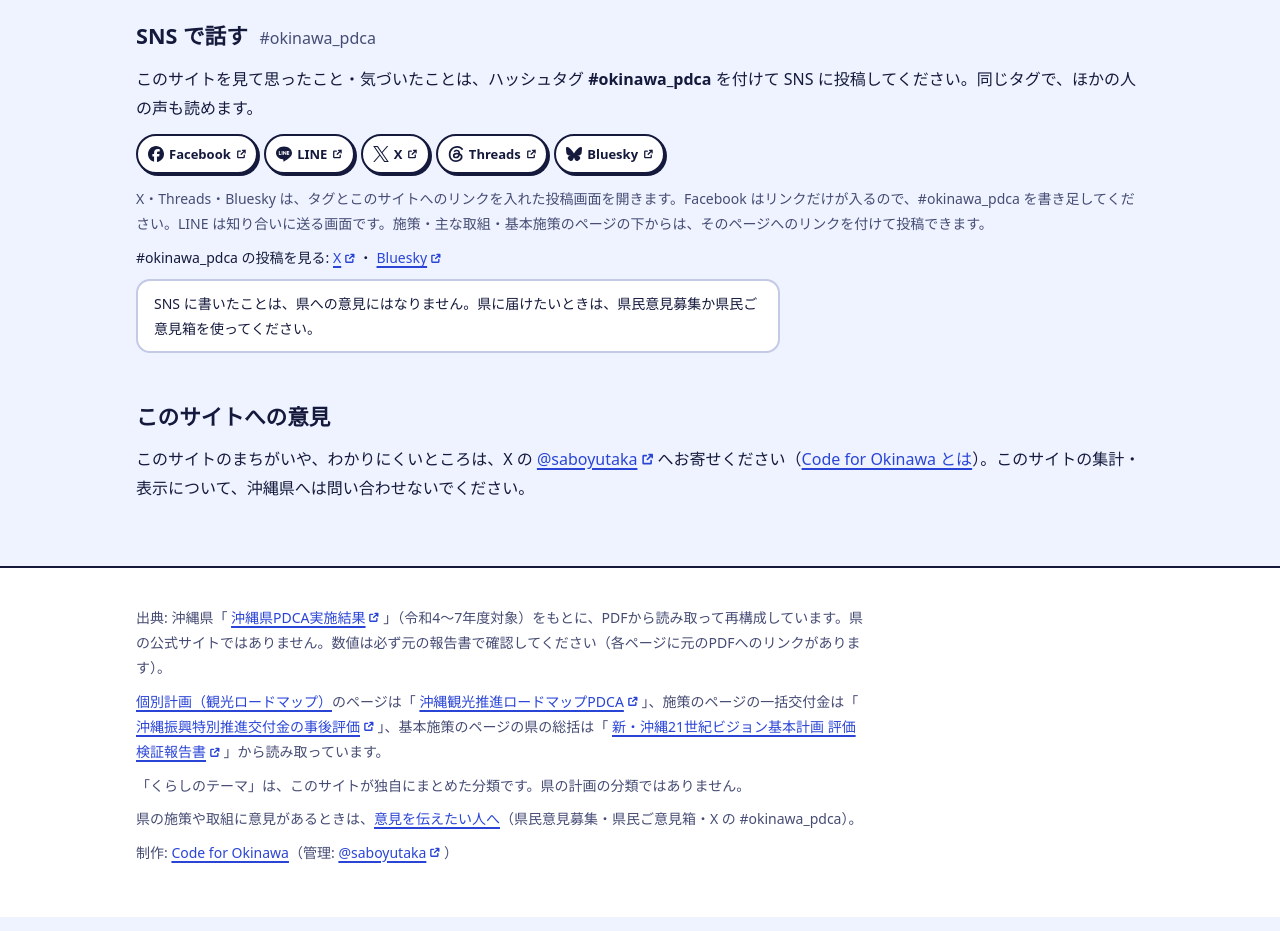
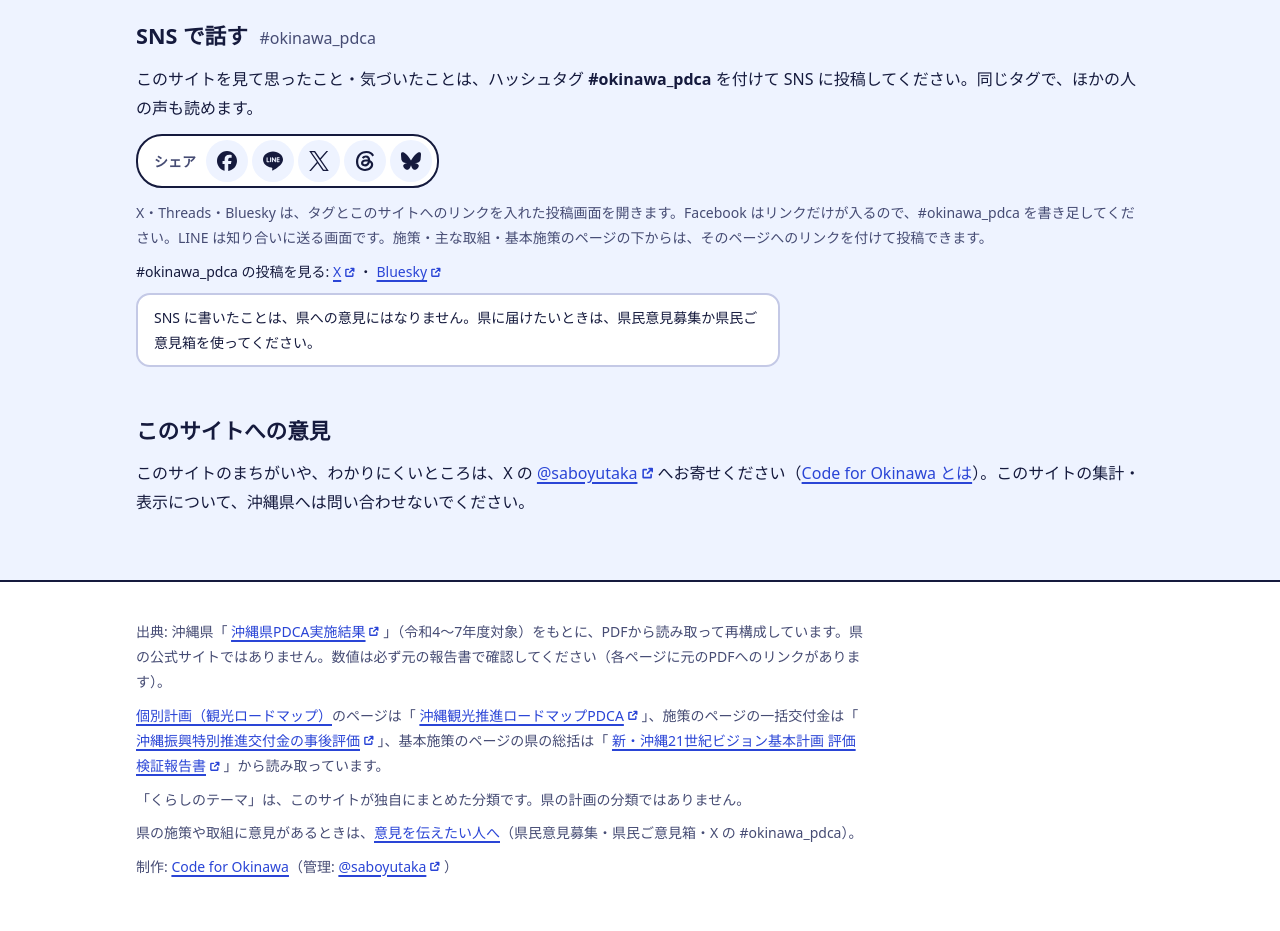
Before and after one commit to saboyutaka/okinawa-pdca, an Astro site in the folder site/: page /iken in a window 1280 px wide. Shown: the part 1240-2171 px from the top of the page. Built offline with nearby package versions, Linux system fonts and the light colour scheme; Astro itself is replaced by a stand-in of ours.

Commit message:
シェアボタンをアイコンだけにし、1つのシェアパネルにまとめる
- 白い枠に「シェア」の文字と、Facebook・LINE・X・Threads・Bluesky の丸いアイコンのボタンを並べる。
  狭い画面では「シェア」の下にアイコンの列を折り返し、320px 前後では丸を小さくして枠に収める
- 名前は読み上げ用の文字（「Facebook でシェア（別のタブで開きます）」）と、マウスを乗せる・キーボードで移ったときの
  ツールチップで出す。パネルとしてまとめるため、外部リンクの印（ExtLink）は付けない

```diff
--- a/site/src/components/Share.astro
+++ b/site/src/components/Share.astro
@@ -1,36 +1,51 @@
 ---
-// SNS のシェアボタン（Facebook・LINE・X・Threads・Bluesky）。X・Threads・Bluesky は #okinawa_pdca を付けた投稿画面を開く（lib/share.js）。
+// SNS のシェアパネル。「シェア」の文字と、Facebook・LINE・X・Threads・Bluesky のアイコンだけのボタンを1つの枠にまとめる。
+// X・Threads・Bluesky は #okinawa_pdca を付けた投稿画面を開く（lib/share.js）。
+// アイコンだけなので、名前は読み上げ用の文字と、マウスを乗せたときのツールチップ（scripts/tooltip.js）で出す。
+// 外のサイトを別のタブで開くが、パネルとしてまとめるため ExtLink の外部リンクの印は付けない（読み上げの「別のタブで開きます」は付ける）。
 // link="page" は見ているページ、link="top" はサイトのトップの URL を入れる。本番のドメインはビルド時に決まっていないので、URL はブラウザで入れる
 // （スクリプトが動かないときは URL なしで開く）
-import ExtLink from './ExtLink.astro';
 import { SNS, shareHref } from '../lib/share.js';
 import { SHARE_ICONS } from '../lib/share-icons.js';
 
 interface Props { text?: string; link?: 'page' | 'top'; label?: string }
 const { text = '', link = 'page', label = 'SNS でシェア' } = Astro.props;
 ---
-<ul class="share" aria-label={label} data-share-text={text} data-share-link={link}>
-  {SNS.map((s) => (
-    <li>
-      <ExtLink href={shareHref(s.id, { text })} class="button share-btn" data-sns={s.id}>
-        <svg class="sns-logo" viewBox="0 0 24 24" width="16" height="16" aria-hidden="true" focusable="false"><path d={SHARE_ICONS[s.id]} /></svg>{s.label}
-      </ExtLink>
-    </li>
-  ))}
-</ul>
+<div class="share-panel" role="group" aria-label={label} data-share-text={text} data-share-link={link}>
+  <span class="share-label" aria-hidden="true">シェア</span>
+  <ul class="share-list">
+    {SNS.map((s) => (
+      <li>
+        <a class="share-ic" href={shareHref(s.id, { text })} target="_blank" rel="noopener" data-sns={s.id} data-tip-value={`${s.label} でシェア`} data-tip-label="別のタブで開きます">
+          <svg viewBox="0 0 24 24" width="20" height="20" aria-hidden="true" focusable="false"><path d={SHARE_ICONS[s.id]} /></svg>
+          <span class="sr-only">{s.label} でシェア（別のタブで開きます）</span>
+        </a>
+      </li>
+    ))}
+  </ul>
+</div>
 
 <script>
   import { shareHref } from '../lib/share.js';
-  for (const ul of document.querySelectorAll('ul.share')) {
-    const url = location.origin + (ul.dataset.shareLink === 'top' ? '/' : location.pathname);
-    const text = ul.dataset.shareText || '';
-    for (const a of ul.querySelectorAll('a[data-sns]')) a.href = shareHref(a.dataset.sns, { text, url });
+  for (const panel of document.querySelectorAll('.share-panel')) {
+    const url = location.origin + (panel.dataset.shareLink === 'top' ? '/' : location.pathname);
+    const text = panel.dataset.shareText || '';
+    for (const a of panel.querySelectorAll('a[data-sns]')) a.href = shareHref(a.dataset.sns, { text, url });
   }
 </script>
 
 <style>
-  .share { list-style: none; padding: 0; margin: 0; display: flex; flex-wrap: wrap; gap: 8px 6px; }
-  .share :global(.share-btn) { gap: 5px; min-height: 40px; padding: 4px 10px; font-size: 0.8125rem; box-shadow: 2px 2px 0 var(--shadow); }
-  .share :global(.share-btn .ext) { margin-left: 0; }
-  .sns-logo { flex: none; fill: currentColor; }
+  /* 白い枠に「シェア」と丸いアイコンを並べる。狭い画面では「シェア」の下にアイコンの列を折り返す */
+  .share-panel {
+    display: inline-flex; flex-wrap: wrap; align-items: center; gap: 4px 10px; max-width: 100%;
+    background: var(--paper); border: 2px solid var(--line); border-radius: 26px; padding: 4px 5px 4px 16px;
+  }
+  .share-label { font-family: var(--font-display); font-weight: 700; font-size: 0.875rem; color: var(--ink-2); }
+  .share-list { list-style: none; padding: 0; margin: 0; display: flex; gap: 4px; }
+  .share-ic { display: grid; place-items: center; width: 42px; height: 42px; border-radius: 50%; color: var(--ink); background: var(--bg); }
+  .share-ic:hover { background: var(--sky); }
+  .share-ic:active { transform: translate(1px, 1px); }
+  .share-ic svg { fill: currentColor; }
+  /* 320px 前後の狭い画面では、折り返したアイコンの列が枠に収まるように丸を小さくする */
+  @media (max-width: 360px) { .share-ic { width: 38px; height: 38px; } }
 </style>
```
Also changed, not shown: CLAUDE.md (+1 -1 lines).
